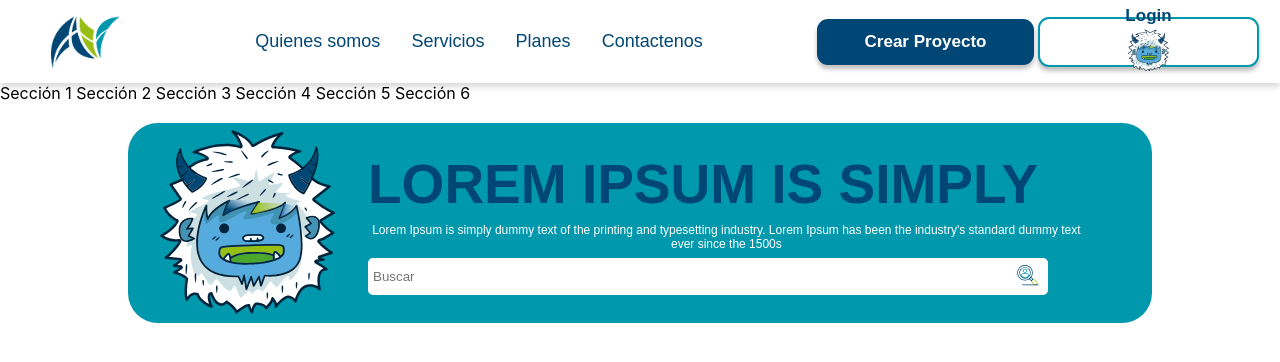
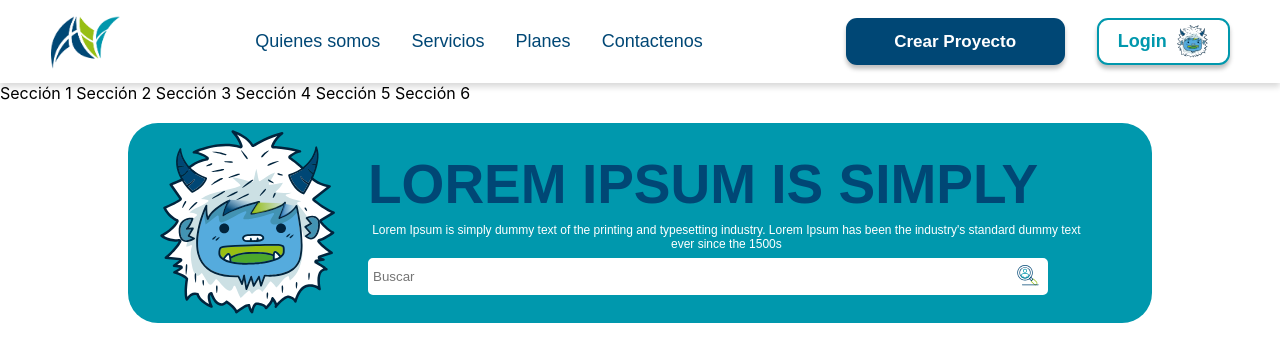
Before and after one commit to nataliarrod/my-adfi, a React (Create React App) app: page / in a window 1280 px wide. Shown: the top 362 px of the page. Built offline with nearby package versions, Linux system fonts and the light colour scheme.

Commit message:
size buttons update

```diff
--- a/src/modules/Landing/components/Button/index.js
+++ b/src/modules/Landing/components/Button/index.js
@@ -1,6 +1,6 @@
 import React from "react";
 import "./style.css";
-import Logo from "../../../../assets/img/svg/mascot-04.svg";
+import Icon from "../../../../assets/img/svg/mascot-04.svg";
 
 const Button = ({ type, text, link }) => {
   if (type === "secundary-with-icon") {
@@ -8,7 +8,7 @@ const Button = ({ type, text, link }) => {
       <div className={`button-${type}`}>
         <a href={link}>
           {text}
-          <img src={Logo} alt="icon" />
+          <img src={Icon} alt="icon" />
         </a>
       </div>
     );
--- a/src/modules/Landing/components/Button/style.css
+++ b/src/modules/Landing/components/Button/style.css
@@ -1,7 +1,10 @@
 a {
   font-family: 'Poppins', sans-serif;
   text-decoration: none;
-  color: #004775;
+  display: flex;
+  flex-direction: row;
+  justify-content: center;
+  align-items: center;
 }
 
 .button-primary {
@@ -9,8 +12,8 @@ a {
   box-shadow: 0px 4px 4px rgba(0, 0, 0, 0.25);
   border-radius: 11px;
   color: white;
-  width: 177px;
-  height: 46px;
+  width: 179px;
+  height: 47px;
   display: flex;
   flex-direction: row;
   justify-content: center;
@@ -28,46 +31,62 @@ a {
 
 .button-secundary {
   border: 2px solid #0098AD;
-  background-color: white;
+  background-color:#FFF;
+  box-sizing: border-box;
   box-shadow: 0px 4px 4px rgba(0, 0, 0, 0.25);
-  color: #004775;
+  color: #0098AD;
   border-radius: 11px;
-  width: 177px;
-  height: 46px;
+  width: 133px;
+  height: 47px;
   display: flex;
   flex-direction: row;
   justify-content: center;
   align-items: center;
-  padding: 0px 20px;
   font-style: normal;
   font-weight: 600;
-  font-size: 17px;
-  line-height: 25px;
+  font-size: 18px;
+  line-height: 27px;
 }
 
 .button-link {
-  color: #004775;
   font-style: normal;
   font-weight: normal;
   font-size: 18px;
   line-height: 27px;
 }
 
+.button-link a{
+  color: #004775;
+}
+
 .button-secundary-with-icon{
   border: 2px solid #0098AD;
-  background-color: white;
+  background-color:#FFF;
+  box-sizing: border-box;
   box-shadow: 0px 4px 4px rgba(0, 0, 0, 0.25);
-  color: #004775;
+  color: #0098AD;
   border-radius: 11px;
-  width: 177px;
-  height: 46px;
+  width: 133px;
+  height: 47px;
   display: flex;
-  flex-direction: row-reverse;
+  flex-direction: row;
   justify-content: center;
   align-items: center;
-  padding: 0px 20px;
   font-style: normal;
   font-weight: 600;
-  font-size: 17px;
-  line-height: 25px;
+  font-size: 18px;
+  line-height: 27px;
 }
+
+.button-secundary-with-icon img{
+  width: 35px;
+  height: 35px;
+}
+
+.button-secundary-with-icon a{
+  width: 133px;
+  height: 47px;
+  display: flex;
+  justify-content: space-evenly;
+  padding: 10px;
+}
```
